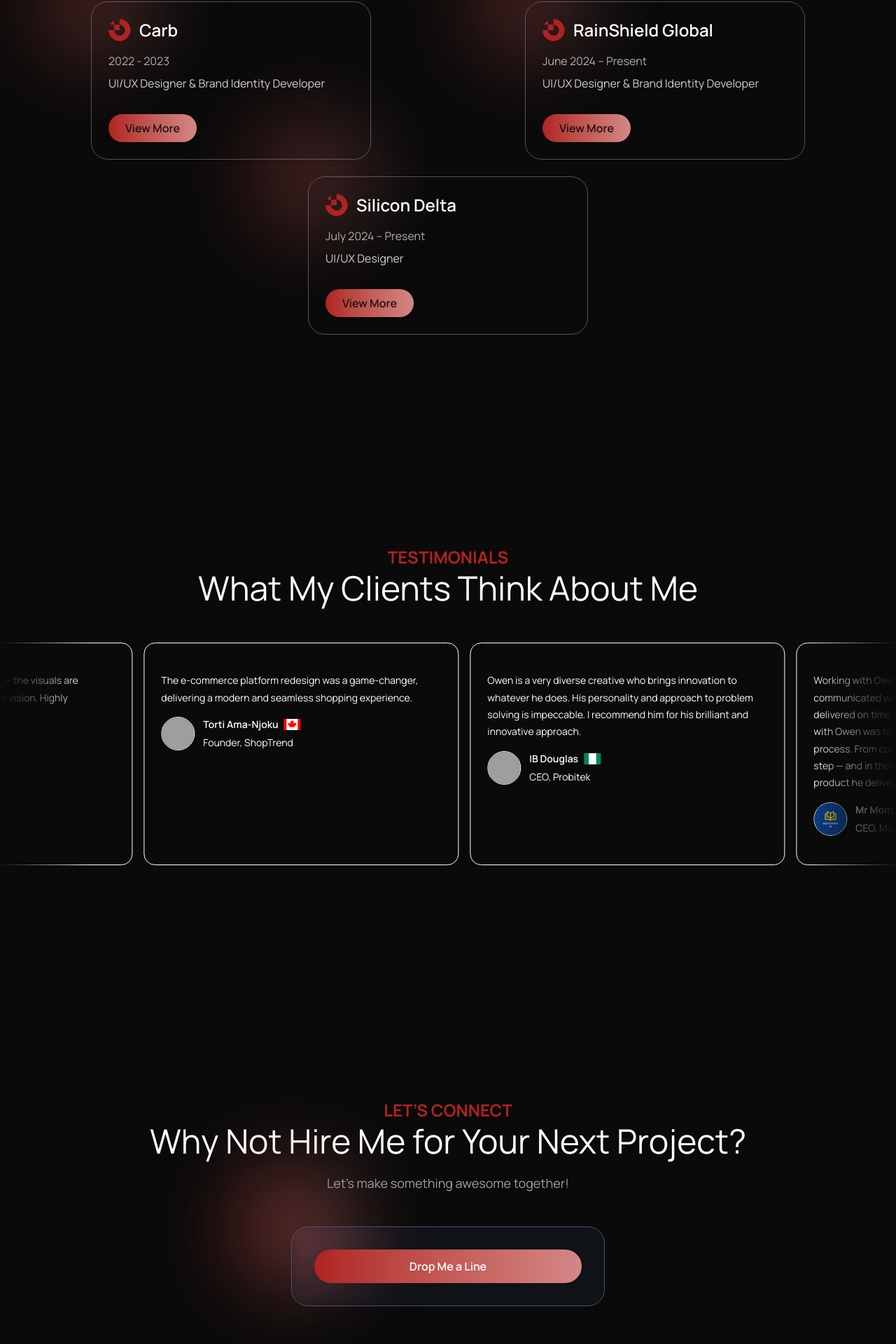
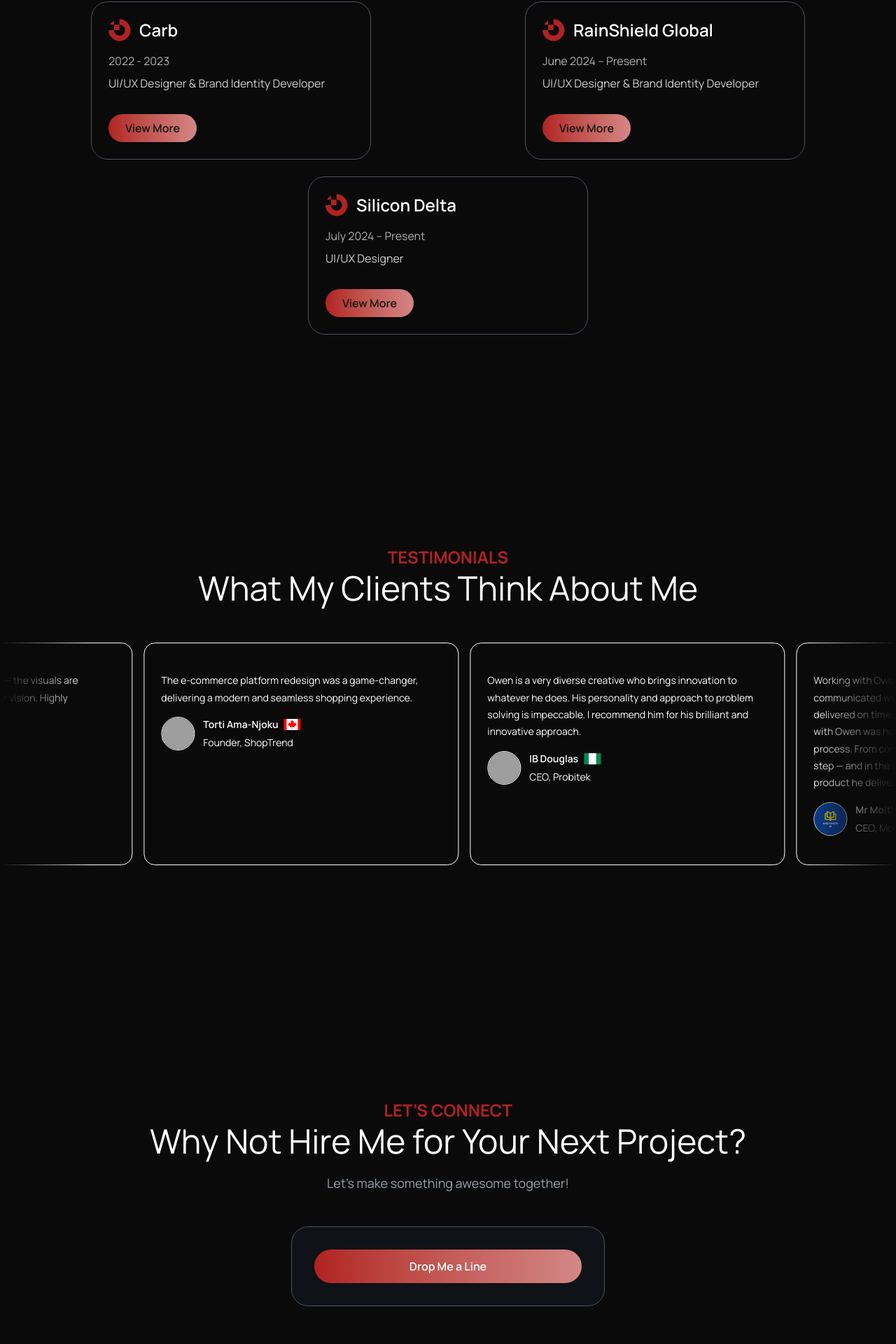
Before and after one commit to Owen-Jz/portfolio-website, a Next.js app: page / in a window 1280 px wide. Shown: the part 3946-5866 px from the top of the page at 70% size. Built offline with nearby package versions, Linux system fonts and the light colour scheme; grey boxes are pictures that could not be loaded.

Commit message:
removed spotlight

```diff
--- a/app/blog/page.jsx
+++ b/app/(pages)/blog/page.jsx
@@ -3,9 +3,9 @@
 import React from "react";
 import { motion } from "framer-motion";
 import { useInView } from "react-intersection-observer";
-import { NavbarDemo } from "../components/ui/ResizableNavbar";
-import FooterSection from "../components/FooterSection";
-import { cn } from "../libs/utils";
+import { NavbarDemo } from "../../components/ui/ResizableNavbar";
+import FooterSection from "../../components/FooterSection";
+import { cn } from "../../libs/utils";
 
 const BlogComingSoon = () => {
   const [ref, inView] = useInView({ triggerOnce: true, threshold: 0.1 });
--- a/app/contact/page.jsx
+++ b/app/(pages)/contact/page.jsx
@@ -4,11 +4,11 @@ import React, { useState } from "react";
 import { motion, AnimatePresence } from "framer-motion";
 import { useInView } from "react-intersection-observer";
 import Link from "next/link";
-import { NavbarDemo } from "../components/ui/ResizableNavbar";
-import FooterSection from "../components/FooterSection";
-import { cn } from "../libs/utils";
+import { NavbarDemo } from "../../components/ui/ResizableNavbar";
+import FooterSection from "../../components/FooterSection";
+import { cn } from "../../libs/utils";
 import { sendEmail } from "./actions";
-import { projectsData } from "../components/projectinfo";
+import { projectsData } from "../../components/projectinfo";
 
 // Project Card component
 const ProjectCard = ({ project, index }) => {
@@ -205,13 +205,6 @@ const ContactPage = () => {
             animate={inView ? "visible" : "hidden"}
             className="relative"
           >
-            {/* Spotlight Effect */}
-            <motion.div
-              className="absolute -top-20 -left-20 w-40 h-40 bg-gradient-to-r from-[#b02222] to-[#d38787] rounded-full blur-3xl pointer-events-none"
-              animate={{ opacity: inView ? 0.6 : 0 }}
-              transition={{ duration: 0.5 }}
-            />
-
             <motion.div
               className="relative bg-gray-800/30 backdrop-blur-sm rounded-3xl p-8 md:p-12 border border-gray-600 hover:border-[#b02222] transition-colors duration-300"
               variants={containerVariants}
--- a/app/components/ContactSection.jsx
+++ b/app/components/ContactSection.jsx
@@ -73,12 +73,7 @@ const ContactSection = () => {
           whileHover={{ scale: 1.02, rotate: 1 }}
           transition={{ type: "spring", stiffness: 300, damping: 20 }}
         >
-          {/* Spotlight Effect */}
-          <motion.div
-            className="absolute -top-20 -left-20 w-40 h-40 bg-gradient-to-r from-[#b02222] to-[#d38787] rounded-full blur-3xl pointer-events-none"
-            animate={{ opacity: inView ? 0.6 : 0 }}
-            transition={{ duration: 0.5 }}
-          />
+
 
           {/* Card */}
           <div className="relative bg-gray-800/30 backdrop-blur-sm rounded-3xl p-8 border border-gray-600 hover:border-[#b02222] transition-colors duration-300">
--- a/app/components/ExperienceSection.jsx
+++ b/app/components/ExperienceSection.jsx
@@ -18,13 +18,6 @@ const ExperienceCard = ({
       animate={{ opacity: 1, y: 0 }}
       transition={{ duration: 0.5 }}
     >
-      {/* Spotlight Effect */}
-      <motion.div
-        className="absolute -top-20 -left-20 w-40 h-40 bg-gradient-to-r from-[#b02222] to-[#d38787] rounded-full blur-3xl pointer-events-none"
-        animate={{ opacity: isExpanded ? 0.8 : 0.4 }}
-        transition={{ duration: 0.3 }}
-      />
-
       {/* Card Content */}
       <div className="relative z-10">
         <div className="flex items-center space-x-3 mb-4">
--- a/app/projects/finddr/page.jsx
+++ b/app/projects/finddr/page.jsx
@@ -121,8 +121,13 @@ const FinddrBrandPage = () => {
           height={200}
           className="rounded-2xl mt-10"
         />
-
-
+        <Image
+          src="/projects/finddr/F8.png"
+          alt="Jedidah Branding Asset"
+          width={1200}
+          height={200}
+          className="rounded-2xl mt-10"
+        />
       </div>
     </div>
   );
```
Also changed, not shown: app/(pages)/about/page.jsx (renamed from app/about/page.jsx, +4 -4 lines), app/(pages)/contact/actions.js (renamed from app/contact/actions.js).
